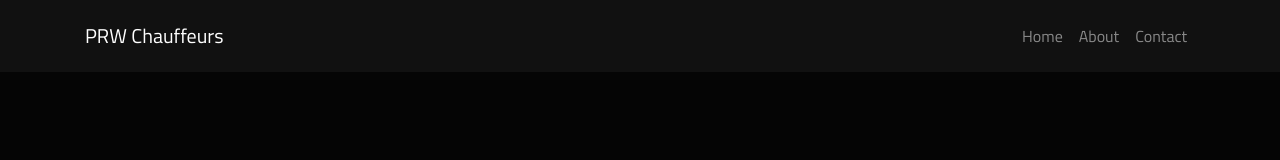
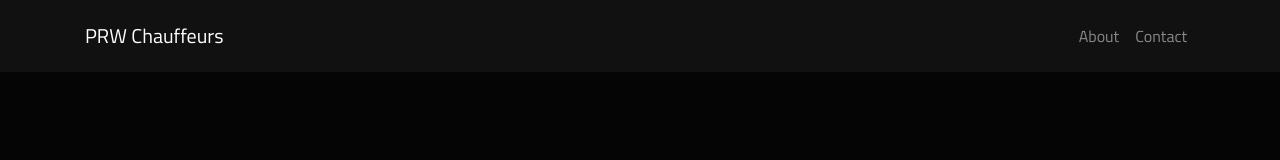
Before and after one commit to Um9i/prwchauffeurs, a React (Create React App) app: page / in a window 1280 px wide. Shown: the top 160 px of the page. Built offline with nearby package versions, Linux system fonts and the light colour scheme.

Commit message:
fix navbar-brand link

```diff
--- a/src/components/Navigation.tsx
+++ b/src/components/Navigation.tsx
@@ -13,13 +13,12 @@ class Navigation extends React.Component {
       <Router>
         <Navbar className="py-3 navbar-dark" bg="primary" expand="lg">
           <Container>
-            <Navbar.Brand href="/prwchauffeurs/">PRW Chauffeurs</Navbar.Brand>
+            <Link className="navbar-brand" to="/prwchauffeurs/">
+              PRW Chauffeurs
+            </Link>
             <Navbar.Toggle aria-controls="basic-navbar-nav" />
             <Navbar.Collapse id="basic-navbar-nav">
               <Nav className="ml-auto">
-                <Link className="nav-link" to="/prwchauffeurs/">
-                  Home
-                </Link>
                 <Link className="nav-link" to="/prwchauffeurs/about/">
                   About
                 </Link>
```
